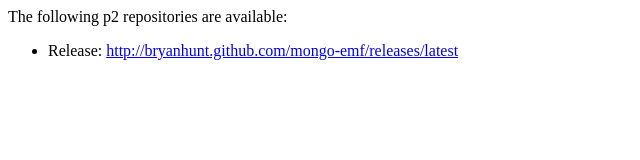
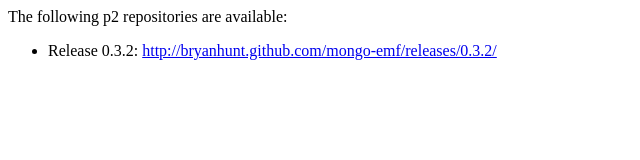
Before and after one commit to BryanHunt/mongo-emf, a plain HTML site: page index.html in a window 1280 px wide. Shown: the whole page, without its empty margins (0-640 px from the left). Drawn offline with Linux system fonts and the light colour scheme.

Commit message:
repository updates

```diff
--- a/index.html
+++ b/index.html
@@ -2,7 +2,7 @@
   <body>
     <p>The following p2 repositories are available:</p>
     <ul>
-      <li>Release: <a href="http://bryanhunt.github.com/mongo-emf/releases/latest">http://bryanhunt.github.com/mongo-emf/releases/latest</a></li>
+      <li>Release 0.3.2: <a href="http://bryanhunt.github.com/mongo-emf/releases/0.3.2">http://bryanhunt.github.com/mongo-emf/releases/0.3.2/</a></li>
     </ul>
   </body>
 </html>
```
Also changed, not shown: 1 other file.
